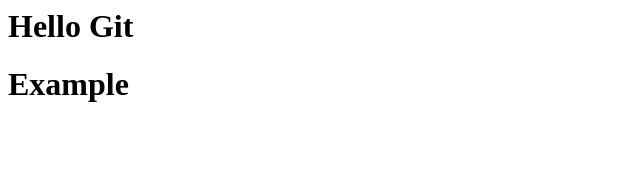
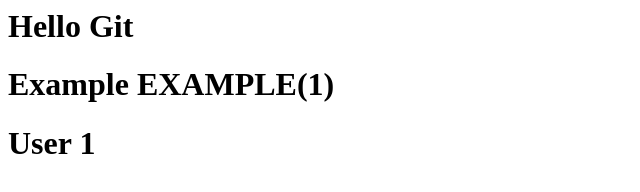
Before and after one commit to sbfaawn/learn-remote-git, a plain HTML site: page index.html in a window 1280 px wide. Shown: the whole page, without its empty margins (0-640 px from the left). Drawn offline with Linux system fonts and the light colour scheme.

Commit message:
add user1 to index.html

```diff
--- a/index.html
+++ b/index.html
@@ -1,6 +1,7 @@
 <html>
     <body>
         <h1>Hello Git</h1>
-        <h1>Example</h1>
+        <h1>Example EXAMPLE(1)</h1>
+        <h1>User 1</h1>
     </body>
 </html>
```
